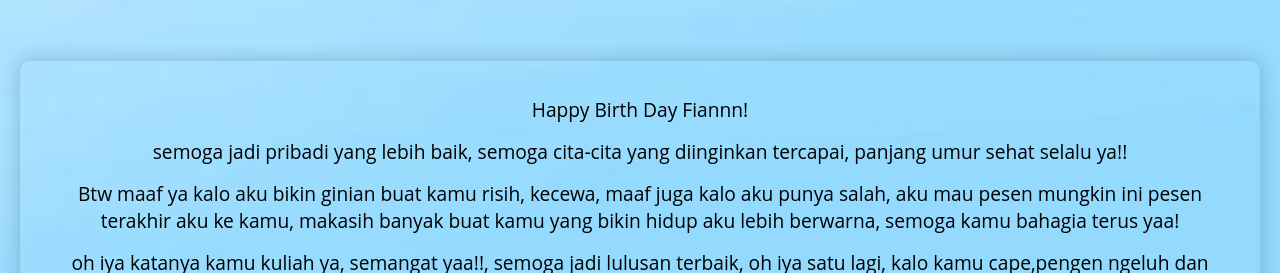
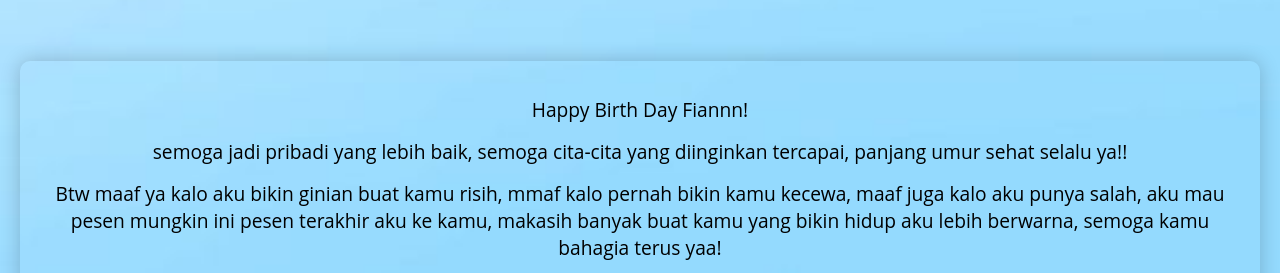
Before and after one commit to Fian111204/fian111204.github.io, a plain HTML site: page html/index.html in a window 1280 px wide. Shown: the part 172-445 px from the top of the page. Drawn offline with Linux system fonts and the light colour scheme.

Commit message:
Update index.html

```diff
--- a/html/index.html
+++ b/html/index.html
@@ -13,7 +13,7 @@
     <div class="container">
         <p class="message">Happy Birth Day Fiannn!</p>
         <p class="message">semoga jadi pribadi yang lebih baik, semoga cita-cita yang diinginkan tercapai, panjang umur sehat selalu ya!! </p>
-        <p class="message">Btw maaf ya kalo aku bikin ginian buat kamu risih, kecewa, maaf juga kalo aku punya salah, aku mau pesen mungkin ini pesen terakhir aku ke kamu, makasih banyak buat kamu yang bikin hidup aku lebih berwarna, semoga kamu bahagia terus yaa!</p>
+        <p class="message">Btw maaf ya kalo aku bikin ginian buat kamu risih, mmaf kalo pernah bikin kamu kecewa, maaf juga kalo aku punya salah, aku mau pesen mungkin ini pesen terakhir aku ke kamu, makasih banyak buat kamu yang bikin hidup aku lebih berwarna, semoga kamu bahagia terus yaa!</p>
         <p class="message">oh iya katanya kamu kuliah ya, semangat yaa!!, semoga jadi lulusan terbaik, oh iya satu lagi, kalo kamu cape,pengen ngeluh dan ada masalah tolong jangan dipendem sendiri cerita aja ke orang yang kamu anggap percaya, mungkin masalahnya gk akan selesai tapi setidanya itu ngebikin kamu tenang. </p>
 
         <audio autoplay controls loop>
```
